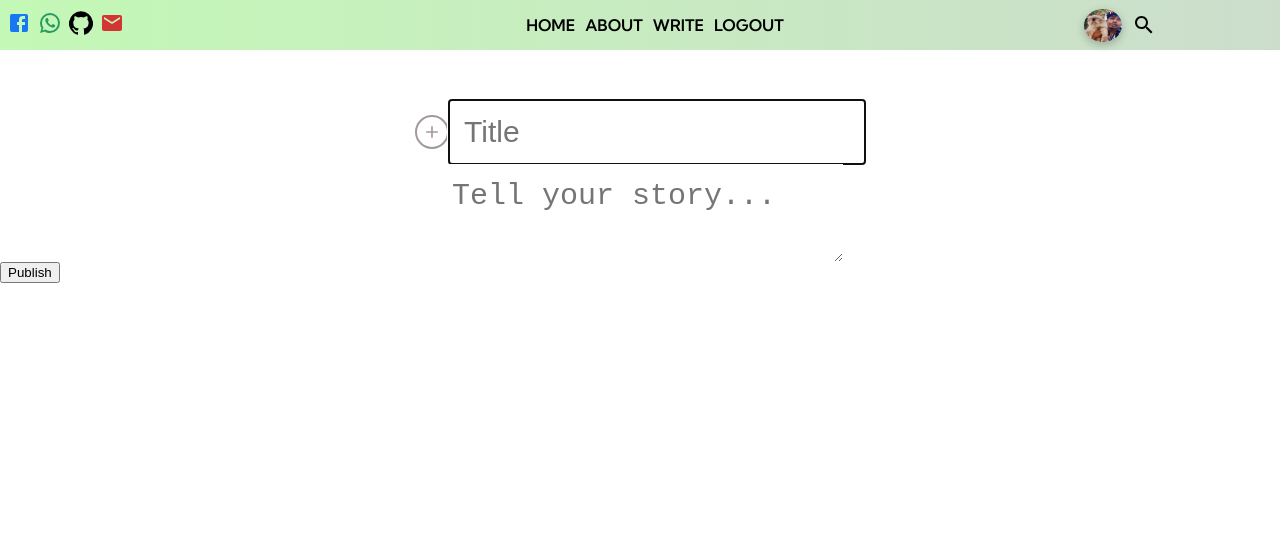
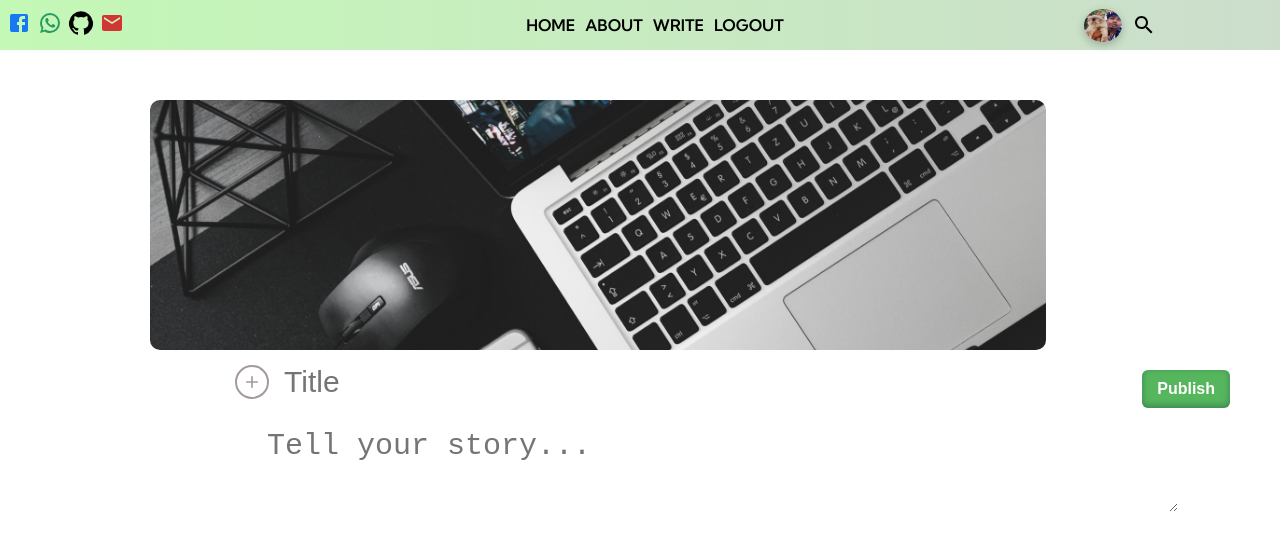
Before and after one commit to mkandanmk7/React-Full-stack-Blog-Application-using-MERN, a React (Create React App) app: page / in a window 1280 px wide. Shown: the top 550 px of the page. Built offline with nearby package versions, Linux system fonts and the light colour scheme; a web font is replaced by a local one.

Commit message:
write post

```diff
--- a/src/Components/SinglePost/SinglePost.css
+++ b/src/Components/SinglePost/SinglePost.css
@@ -32,7 +32,7 @@
   /* height: 50px; */
   /* background: rgb(148, 55, 55); */
   align-items: center;
-  justify-content: end;
+  justify-content: flex-end;
 }
 .singlePostEdit > .MuiSvgIcon-root {
   /* font-size: 1.5rem; */
--- a/src/Pages/Write/Write.css
+++ b/src/Pages/Write/Write.css
@@ -1,10 +1,22 @@
 .write {
   padding-top: 50px;
 }
+.writeImg {
+  display: flex;
+  align-items: center;
+  justify-content: center;
+  margin-left: 150px;
+
+  height: 250px;
+  object-fit: cover;
+  width: 70vw;
+  border-radius: 10px;
+}
 .writeForm {
+  position: relative;
 }
 .writeFormGroup {
-  /* margin-left: 150px; */
+  margin-left: 150px;
   display: flex;
   align-items: center;
   justify-content: center;
@@ -18,7 +30,6 @@ label > .MuiSvgIcon-root {
   height: 20px;
   width: 20px;
   padding: 5px;
-
   border: 2px solid;
   display: flex;
   align-items: center;
@@ -33,4 +44,25 @@ label > .MuiSvgIcon-root {
   font-size: 30px;
   border: none;
   padding: 15px;
+  width: 70vw;
 }
+.writeInput:focus {
+  outline: none;
+}
+
+.writeSubmit {
+  position: absolute;
+  top: 20px;
+  right: 50px;
+  border-radius: 6px;
+  padding: 10px 15px;
+  color: #fff;
+  background: rgba(13, 151, 25, 0.7);
+  border: none;
+  box-shadow: rgba(50, 50, 93, 0.25) 0px 50px 100px -20px,
+    rgba(0, 0, 0, 0.3) 0px 30px 60px -30px,
+    rgba(10, 37, 64, 0.35) 0px -2px 6px 0px inset;
+  cursor: pointer;
+  font-size: 16px;
+  font-weight: 600;
+}
--- a/src/Pages/Write/Write.jsx
+++ b/src/Pages/Write/Write.jsx
@@ -1,15 +1,13 @@
 import { Add } from "@material-ui/icons";
 import React from "react";
 import "./Write.css";
+import postImg from "../../image/bg.jpg";
 
 function Write() {
   return (
     <div className="write">
-      <form
-        action="
-      "
-        className="writeForm"
-      >
+      <img src={postImg} alt="" className="writeImg" />
+      <form className="writeForm">
         <div className="writeFormGroup">
           <label htmlFor="fileInput">
             <Add />
```
